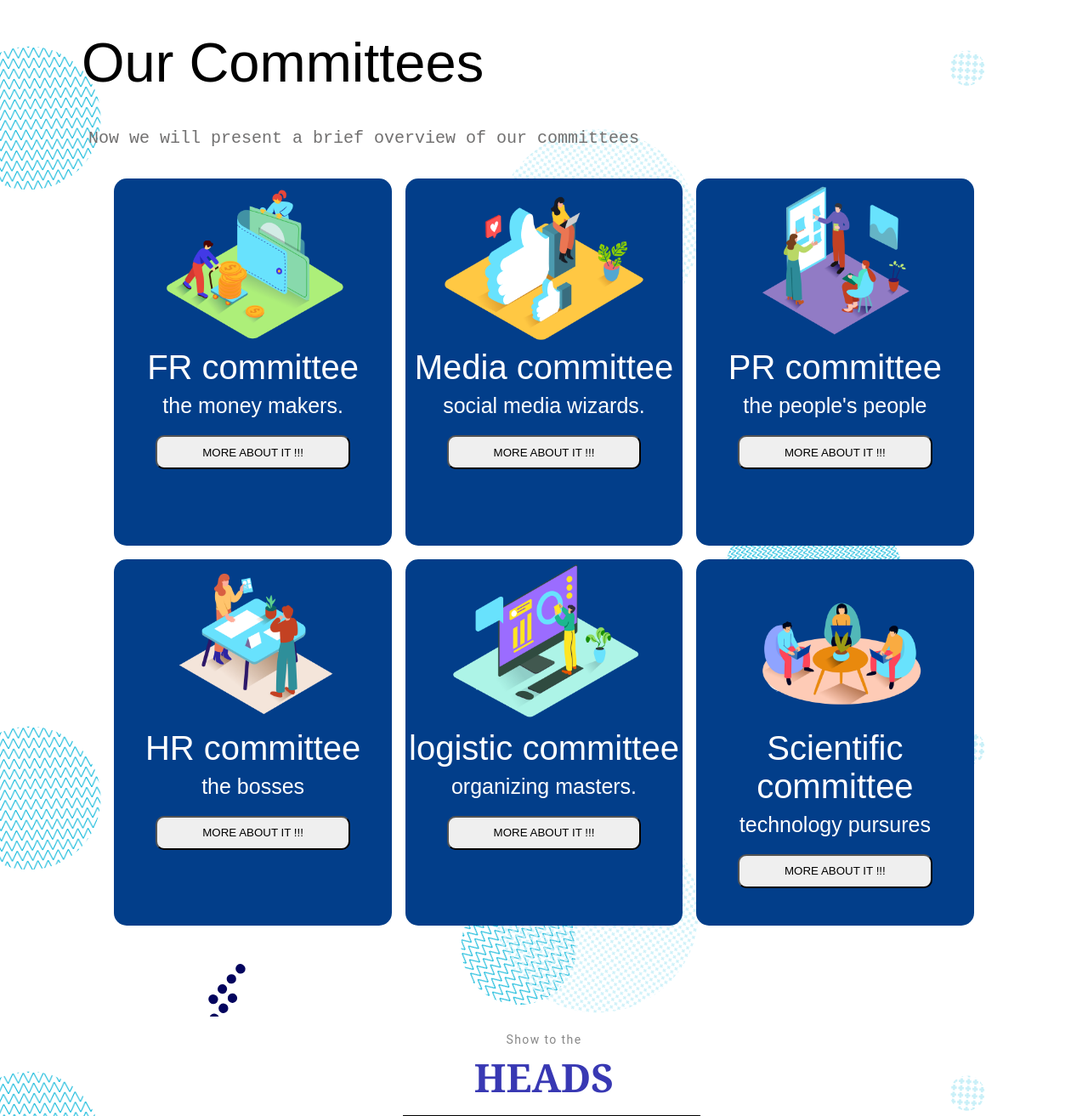
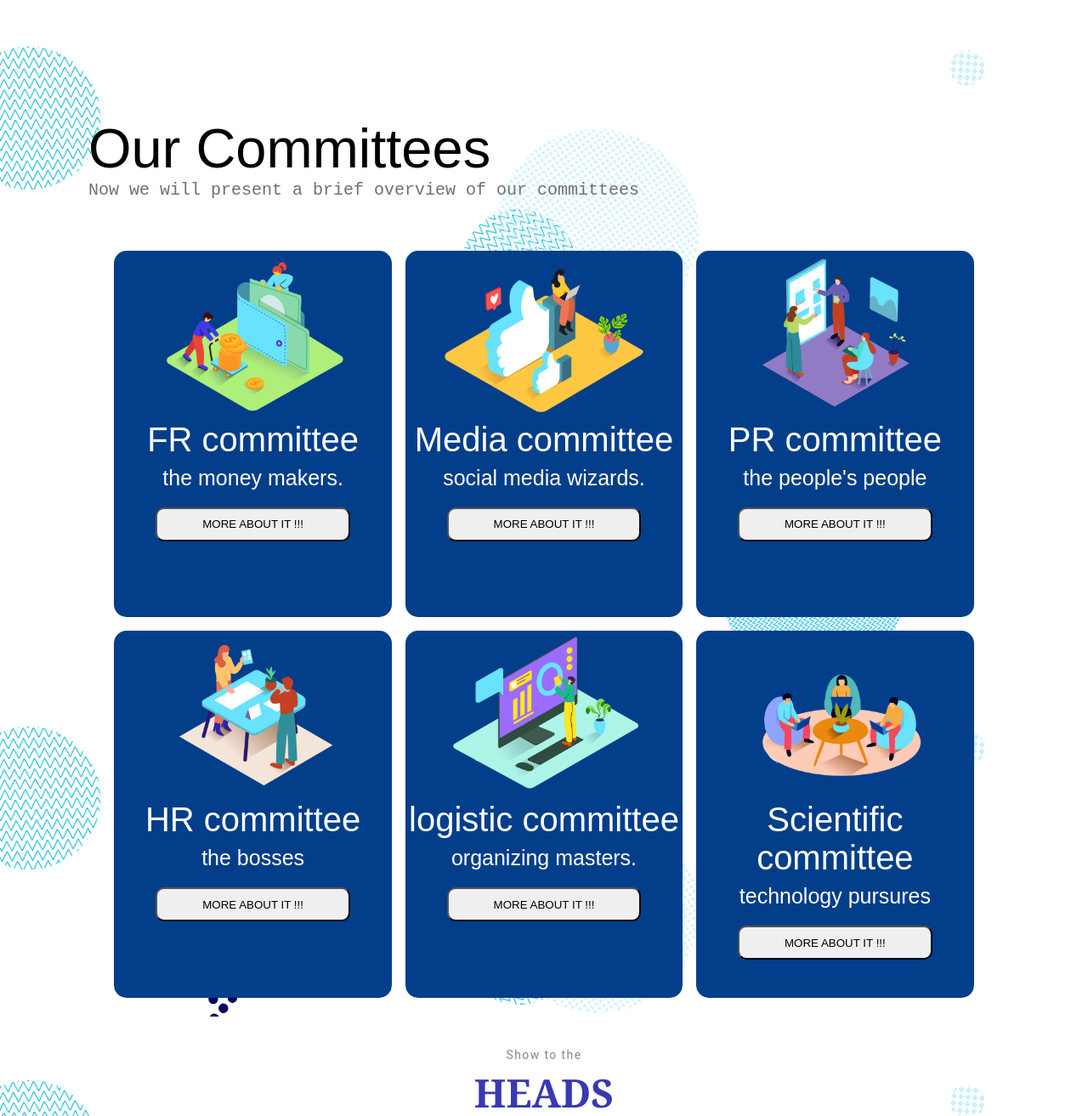
Before and after one commit to Mennatu-allahNabil/ieee-bub-sb, a plain HTML site: page index.html in a window 1280 px wide. Shown: the part 3660-4973 px from the top of the page at 85% size. Drawn offline with Linux system fonts and the light colour scheme.

Commit message:
IEEE Website

```diff
--- a/style.css
+++ b/style.css
@@ -280,7 +280,7 @@ display: block;
   width: 100%;
   height: 100%;
   align-content: space-between;
-  background-color: var(--light-tur-3);
+  background-color: var(--dark-turquoise);
   padding: 5vh 0;
 }
 
@@ -390,11 +390,14 @@ section 3 committees
   width:85%;
  display: flex;
  flex-direction: column;
- /* justify-content: center;
- align-items: center; */
+ justify-content: center;
+ align-items: center;
   /* background-color:rgb(9, 124, 255); */
 }
-
+.section3 .contsection3 .titlesection3{
+  align-self: flex-start;
+  margin: 3vh 0;
+}
 .section3 .contsection3 .titlesection3 .pbody
 {
   color: rgb(113, 112, 112);
@@ -410,7 +413,7 @@ section 3 committees
 font-size: 65px;
 margin-left: 8px;
 font-family: 'Comfortaa', Arial !important;
-margin: 5vh 0;
+
 }
 
 
@@ -527,8 +530,8 @@ border-bottom: solid rgb(2, 21, 74) 2px;
 }
 
 .section4 .st p{
-  margin-top: 6px;
-  padding-top: 8px;
+  margin-top: 2vh;
+  padding-top: 2vh;
   color: #888888;
   font-family: "Roboto", Sans-serif;
   font-size: 14px;
@@ -821,9 +824,7 @@ text-align: center;
 display: inline-block;
 color: var(--dark-blue-1);
 }
-.hero .thero:hover{
-  background-color:var(--blue-1) ;
-}
+
 .hero{
   display: flex;
   height: auto;
```
Also changed, not shown: html/about.html (+2 -8 lines), manifest.json.
